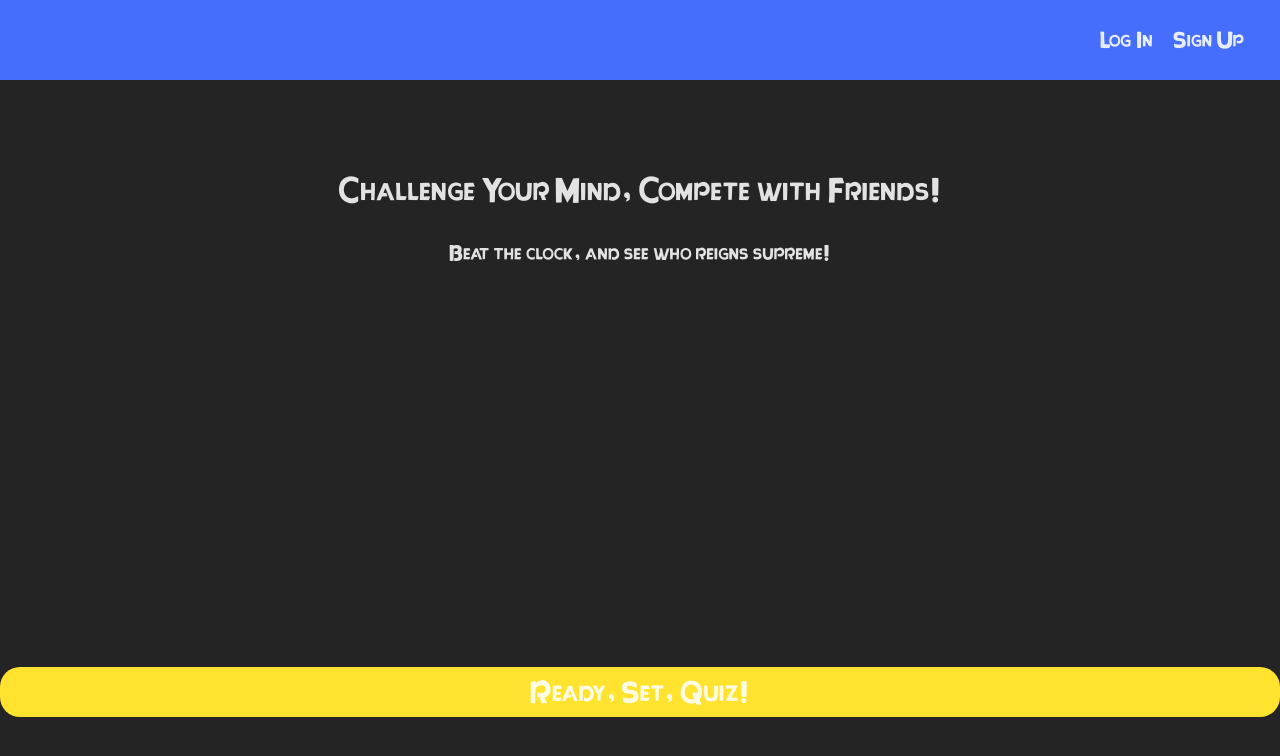
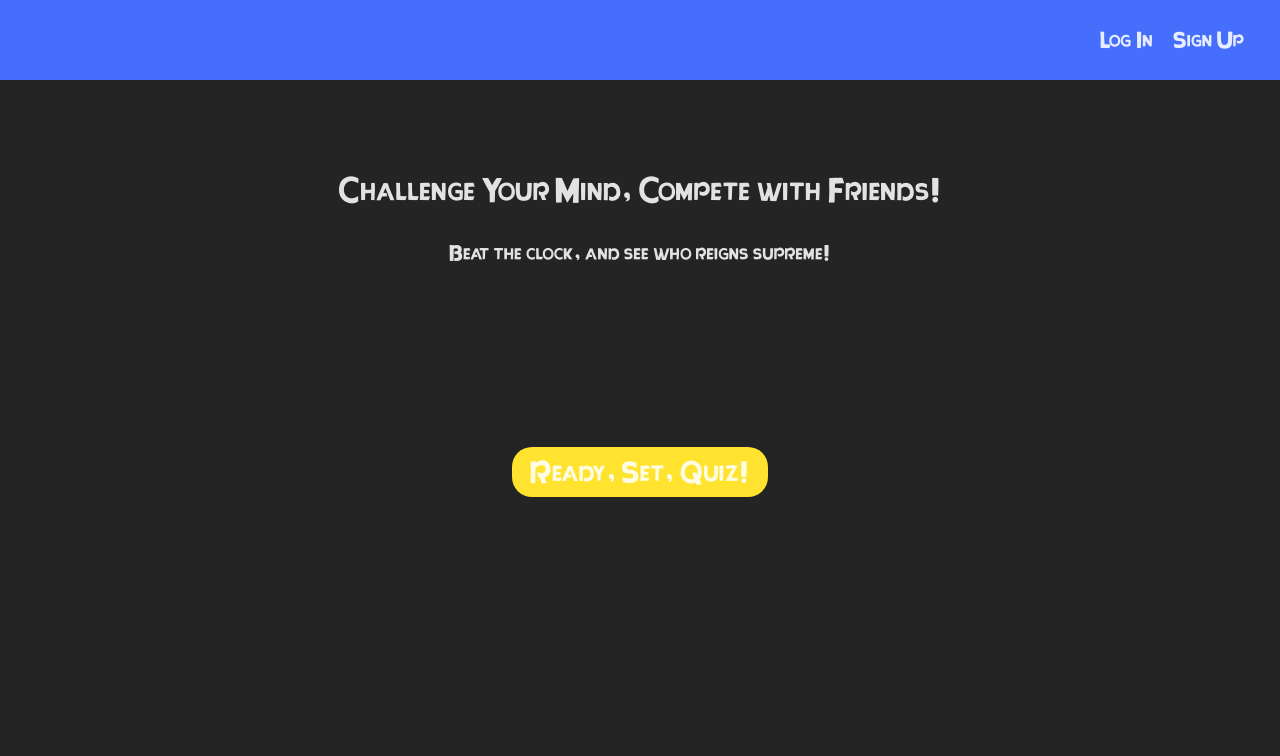
Before and after one commit to vladsurcel20/IQ-Rush, a React (Vite) app in the folder Frontend/: page / in a window 1280 px wide. Shown: the top 756 px of the page. Built offline with nearby package versions, Linux system fonts and the light colour scheme.

Commit message:
fixed button

```diff
--- a/Frontend/src/index.css
+++ b/Frontend/src/index.css
@@ -158,13 +158,11 @@
 
 .mainPage button.playBtn{
   border: none;
-  width: 100%;
-  /* max-width: 20%; */
+  width: 20%;
   padding: 0 15px;
   min-width: fit-content;
   height: 50px;
-  position: relative;
-  top: 50Vh;
+  margin-top: 180px;
   color: var(--white);
   background-color: var(--yellow);
   font-family: myFont;
```
